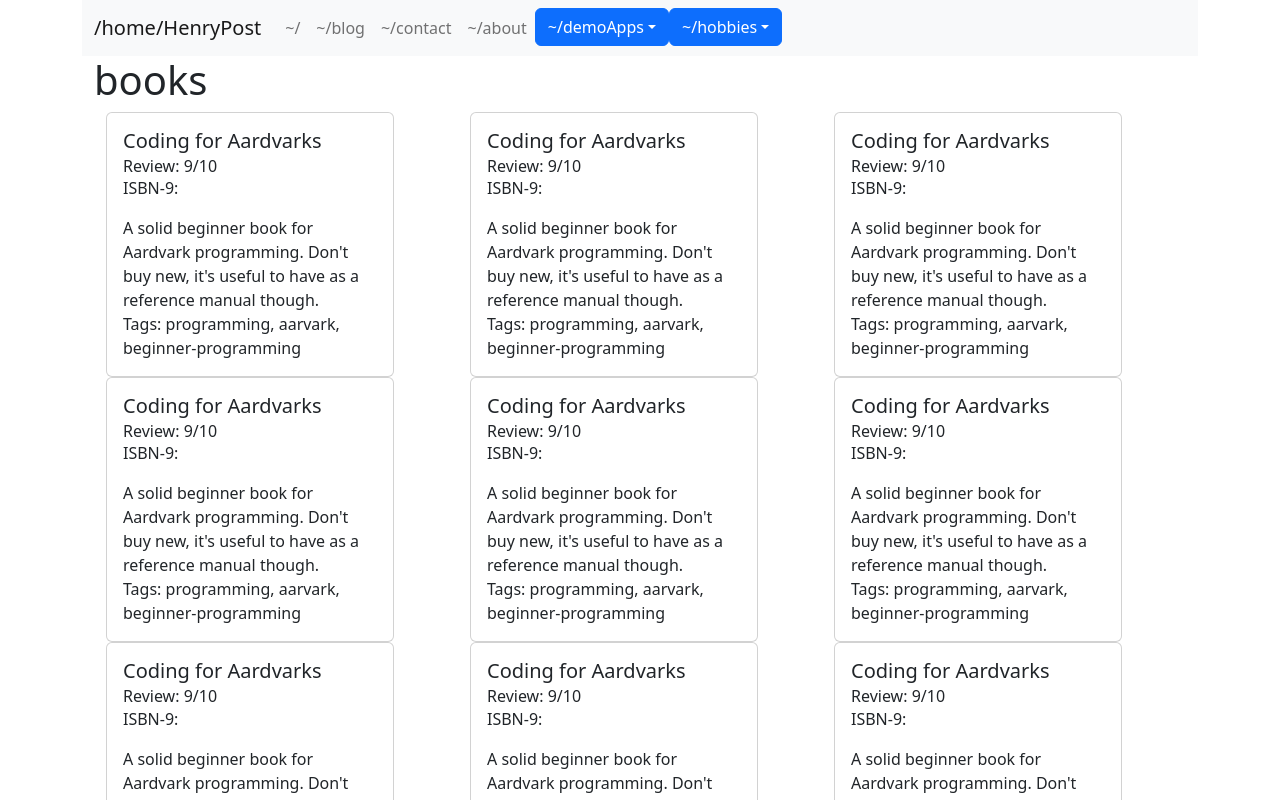
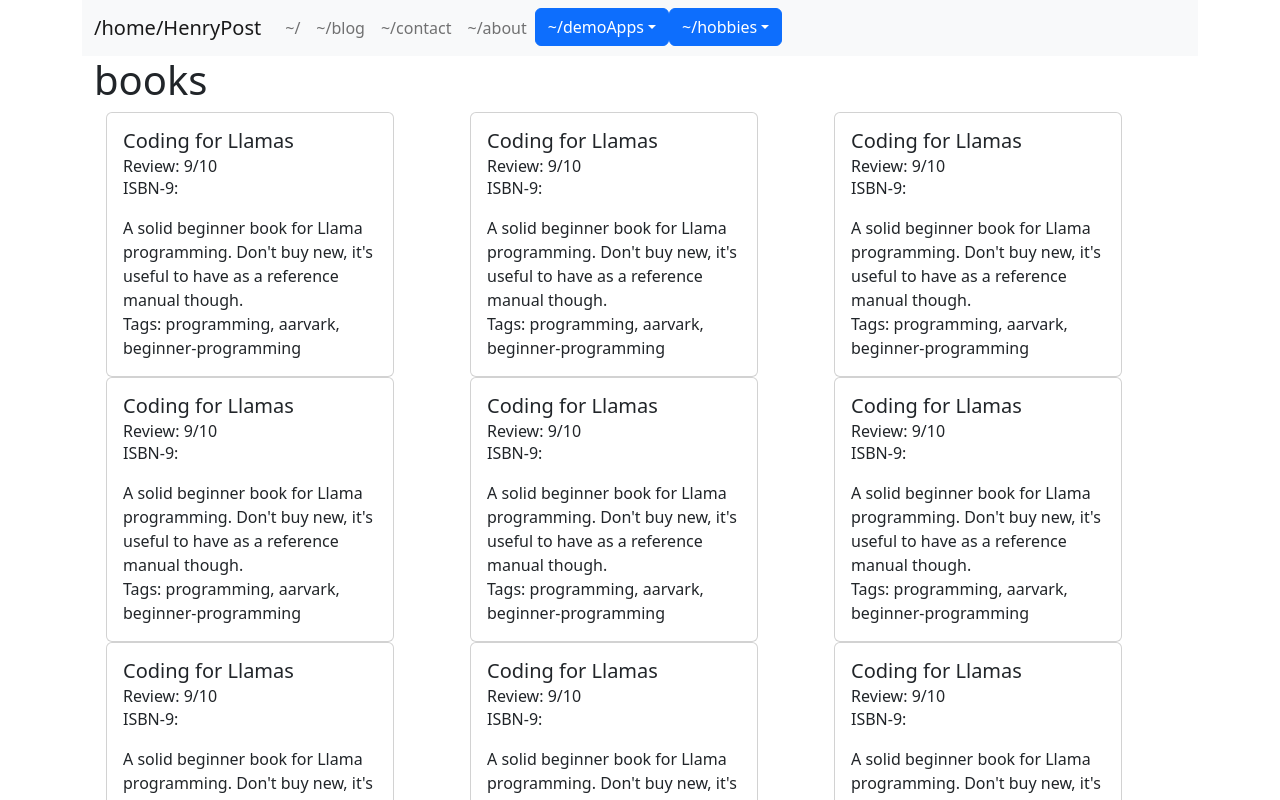
Before and after one commit to meltingscales/henrypost.net, a React (Create React App) app: page /hobbies/books in a window 1280 px wide. Shown: the top 800 px of the page. Built offline with nearby package versions, Linux system fonts and the light colour scheme.

Commit message:
add data class BookReview

```diff
--- /dev/null
+++ b/src/model/BookReview.ts
@@ -0,0 +1,50 @@
+class BookReview {
+
+    title: string;
+    review: string;
+    isbn9: string;
+    thoughts: string;
+    tags: Array<string>;
+
+    //TODO this is boilerplate, can we use something like Lombok except for TS?
+    // TODO see TODO below... :(
+    constructor(
+        title: string,
+        review: string,
+        isbn9: string,
+        thoughts: string,
+        tags: Array<string>
+    ) {
+        this.title = title;
+        this.review = review;
+        this.isbn9 = isbn9;
+        this.thoughts = thoughts;
+        this.tags = tags;
+    }
+
+    static from_json(param: any) {
+        //Wow! THIS SUCKS! There's no way this is the right way to do JSON-POJO mapping.
+        // TODO: Google the correct way to do JSON-POJO mapping in TypeScript
+        return new BookReview(
+            param.title,
+            param.review,
+            param.isbn9,
+            param.thoughts,
+            param.tags
+        )
+    }
+
+    static example(): BookReview {
+        return BookReview.from_json({
+            title: "Coding for Llamas",
+            isbn9: null,
+            review: "9/10",
+            thoughts: "A solid beginner book for Llama programming. Don't buy new, it's useful to have as a reference manual though.",
+            tags: ['programming', 'aarvark', 'beginner-programming']
+        })
+
+    }
+
+}
+
+export default BookReview
--- a/src/pages/hobbies/Books.tsx
+++ b/src/pages/hobbies/Books.tsx
@@ -1,17 +1,13 @@
 // eslint-disable-next-line @typescript-eslint/no-unused-vars
 import {Card, Col, Container, Row} from "react-bootstrap";
+import BookReview from '../../model/BookReview'
 
-let bookData: any[] = [];
+
+let bookData: BookReview[] = [];
 
 for (let i = 0; i < 10; i++) {
     bookData.push(
-        {
-            title: "Coding for Aardvarks",
-            isbn9: null,
-            review: "9/10",
-            thoughts: "A solid beginner book for Aardvark programming. Don't buy new, it's useful to have as a reference manual though.",
-            tags: ['programming', 'aarvark', 'beginner-programming']
-        }
+        BookReview.example()
     )
 }
 
@@ -23,7 +19,7 @@ const BookReviewLibrary = (props: { books: Array<any> }) => {
                 {props.books.map((book) => {
                     return <>
                         <Col>
-                            <BookReview {...book}/>
+                            <EltBookReview {...book}/>
                         </Col>
                     </>
                 })}
@@ -32,7 +28,7 @@ const BookReviewLibrary = (props: { books: Array<any> }) => {
     </>
 }
 
-const BookReview = (props: any) => {
+const EltBookReview = (props: BookReview) => {
     return <>
         <Card style={{width: '18rem'}}>
             <Card.Body>
```
